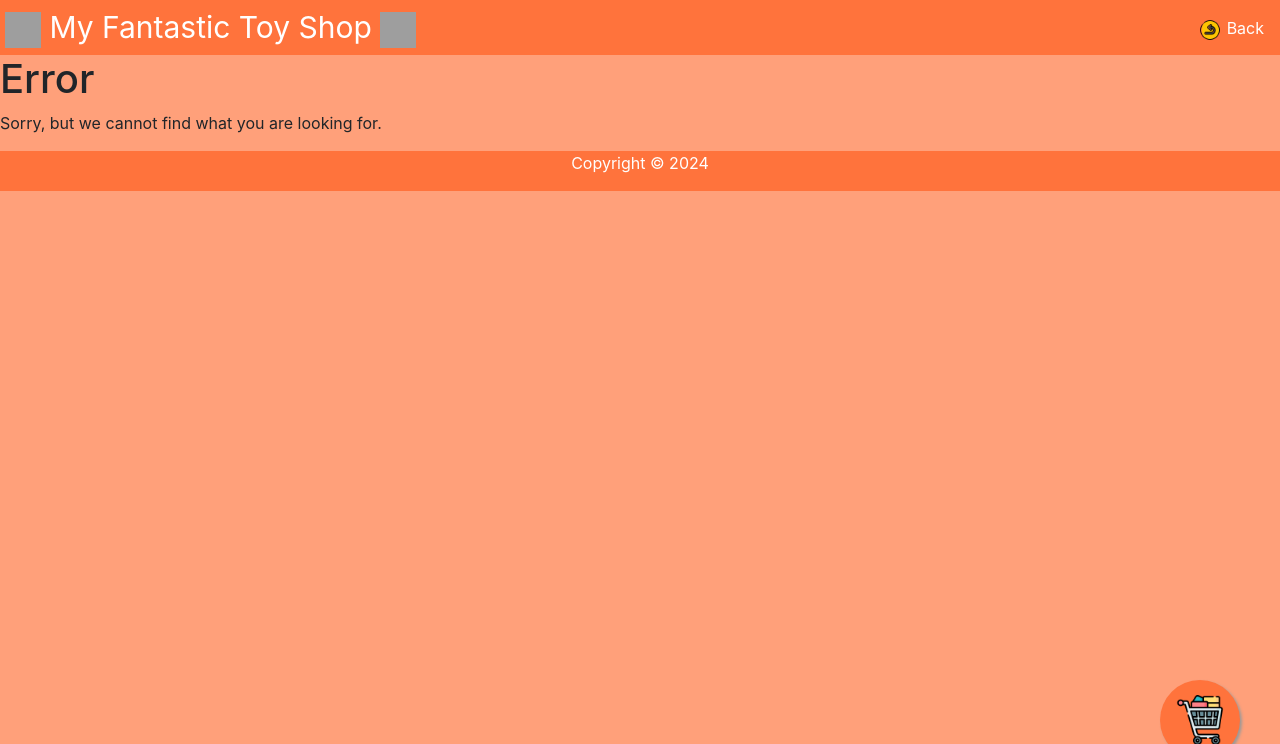
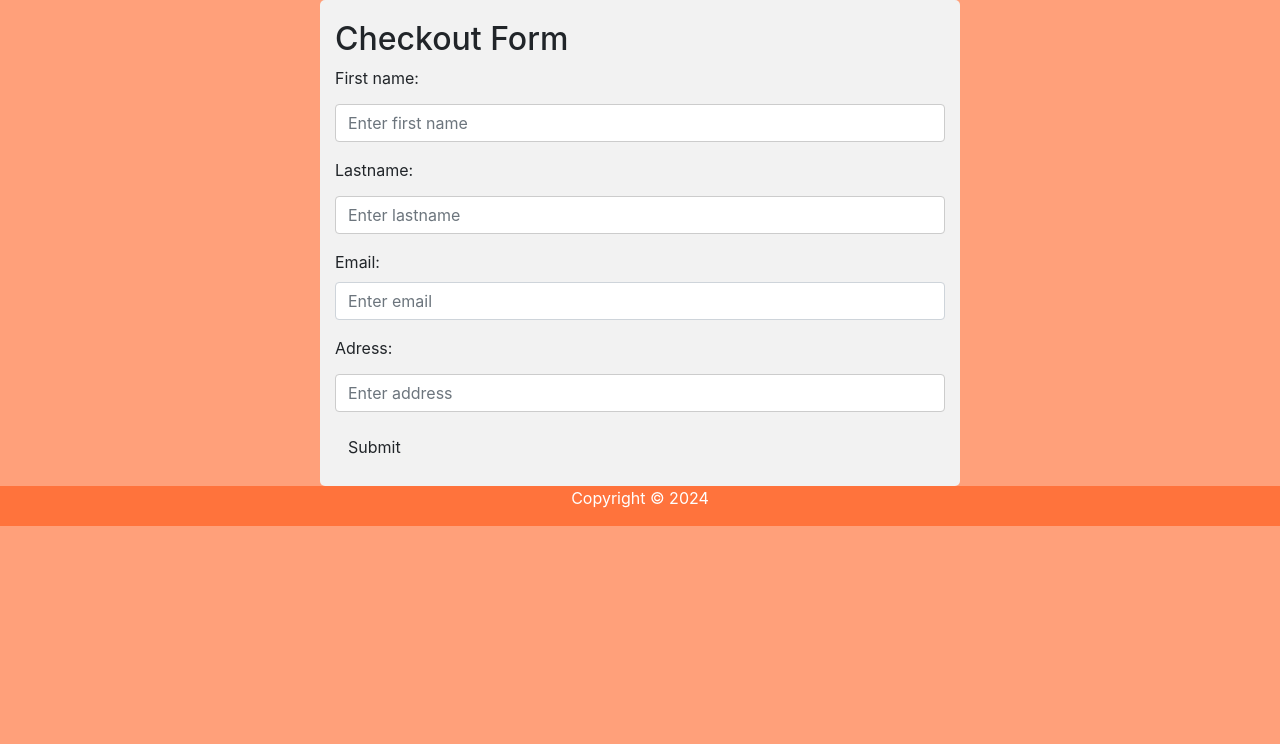
Before and after one commit to chenpig3100/MyFantasticToyShop, a Flask app: page /check in a window 1280 px wide. Shown: the top 744 px of the page. Run offline with Flask 3, Linux system fonts and the light colour scheme; some libraries are stand-ins or nearby versions; grey boxes are pictures that could not be loaded.

Commit message:
Code mapping
Finish code mapping.

```diff
--- /dev/null
+++ b/N11740388_Wu-Hsuan_Chen_IFN557_Assignment/MyFantasticToyShop/templates/Orderdetail.html
@@ -0,0 +1,59 @@
+<!-- All of the code is from Ian #Bryan -->
+<!DOCTYPE html>
+<html lang="en">
+<head>
+    <meta charset="utf-8" />
+    <meta name="description" content="My Fantastic Toy Shop" />
+    <title>My Fantastic Toy Shop</title>
+
+</head>
+<body style="background-color: lightsalmon;">
+
+        <div class="container col-md-6">
+          <h2>Checkout Form</h2>
+
+          <form action="{{url_for('main.checkout')}}", methods="POST">
+
+            <div class="form-group">
+              <label for="firstname">First name:</label>
+              <input type="text" class="form-control" id="firstname" placeholder="Enter first name" name="firstname">
+            </div>
+
+            <div class="form-group">
+              <label for="lastname">Lastname:</label>
+              <input type="text" class="form-control" id="lastname" placeholder="Enter lastname" name="lastname">
+            </div>
+
+            <div class="form-group">
+              <label for="email">Email:</label>
+              <input type="email" class="form-control" id="email" placeholder="Enter email" name="email">
+            </div>
+
+            <div class="form-group">
+              <label for="address">Adress:</label>
+              <input type="text" class="form-control" id="address" placeholder="Enter address" name="address">
+            </div>
+
+            <button type="submit" class="btn btn-default">Submit</button>
+
+          </form>
+        </div>
+
+    <!-- Footer of the website -->
+    <footer>
+        <div class="footer">
+            <p>Copyright &copy; 2024</p>
+        </div>
+    </footer>
+    <script src="https://cdn.jsdelivr.net/npm/jquery@3.5.1/dist/jquery.slim.min.js"
+    integrity="sha384-DfXdz2htPH0lsSSs5nCTpuj/zy4C+OGpamoFVy38MVBnE+IbbVYUew+OrCXaRkfj"
+    crossorigin="anonymous"></script>
+    <script src="https://cdn.jsdelivr.net/npm/bootstrap@4.6.2/dist/js/bootstrap.bundle.min.js"
+    integrity="sha384-Fy6S3B9q64WdZWQUiU+q4/2Lc9npb8tCaSX9FK7E8HnRr0Jz8D6OP9dO5Vg3Q9ct"
+    crossorigin="anonymous"></script>
+    <link rel="stylesheet" href="https://cdn.jsdelivr.net/npm/bootstrap@4.6.2/dist/css/bootstrap.min.css"
+    integrity="sha384-xOolHFLEh07PJGoPkLv1IbcEPTNtaed2xpHsD9ESMhqIYd0nLMwNLD69Npy4HI+N" crossorigin="anonymous">
+    <link rel="stylesheet" href="{{url_for('static', filename='style.css')}}">
+    <link rel="stylesheet" href="https://cdn.jsdelivr.net/npm/bootstrap@4.0.0/dist/css/bootstrap.min.css" integrity="sha384-Gn5384xqQ1aoWXA+058RXPxPg6fy4IWvTNh0E263XmFcJlSAwiGgFAW/dAiS6JXm" crossorigin="anonymous">
+</body>
+</html>
--- a/N11740388_Wu-Hsuan_Chen_IFN557_Assignment/MyFantasticToyShop/templates/base.html
+++ b/N11740388_Wu-Hsuan_Chen_IFN557_Assignment/MyFantasticToyShop/templates/base.html
@@ -33,9 +33,45 @@
                 <h1 style="color: black; position:absolute; top:10px; right: 55px; ">
                     Order Detail
                 </h1>
-                <div style=" margin-top: 15%;">
-                    <img src="{{url_for('static', filename='image/Icon/box.png')}}" alt="empty-box" style="height: 16px; width: 16px; display: inline;">
-                    <p style="display: inline;">None toy inside!</p>
+
+                <!-- ORder list #Bryan -->
+                <div class="container">
+                    <div class="row">
+                        <div style="border: color(black);" class="col">
+                            <p>Toy Name</p>
+                        </div>
+                        <div style="border: color(black);"class="col">
+                            <p>Toy Price</p>
+                        </div>
+                        <div style="border: color(black);"class="col">
+                            <p>Total Price</p>
+                        </div>
+                        <div style="border: color(black);"class="col-6">
+                            <p>Amount</p>
+                        </div>
+                    </div>
+
+                    <!-- For loop -->
+                    <div class="row">
+                        <div style="border: color(black);" class="col">
+                            </div>
+                        <div style="border: color(black);"class="col">
+                            </div>
+                        <div style="border: color(black);"class="col">
+                            </div>
+                        <div style="border: color(black);"class="col">
+                            <form action="">
+                                <button type="button">-</button>
+                            </form>
+                        </div>
+                        <div style="border: color(black);"class="col">
+                            </div>
+                        <div style="border: color(black);"class="col">
+                            <form action="">
+                                <button type="button">+</button>
+                            </form>
+                        </div>
+                    </div>
                 </div>
 
                 <a href="#" style=" position: absolute; top: 10px; right: 10px;">
--- a/N11740388_Wu-Hsuan_Chen_IFN557_Assignment/MyFantasticToyShop/views.py
+++ b/N11740388_Wu-Hsuan_Chen_IFN557_Assignment/MyFantasticToyShop/views.py
@@ -56,3 +56,109 @@ def submit():
         print(e)
 
     return redirect(url_for('main.index'))
+
+# checkout function #Bryan
+@bp.route('/checkout', methods=['POST','GET'])
+def checkout():
+    order_detail = Order_detail(order_id = request.values.get('order_id'),
+                                firstname = request.values.get('firstname'),
+                                lastname = request.values.get('lastname'),
+                                email = request.values.get('email'),
+                                address = request.values.get('address'))
+
+    try:
+        db.session.add(order_detail)
+        db.session.commit()
+        flash('Thanks for order')
+        return redirect(url_for('main.index'))
+
+    except:
+        flash('There was an issue completing your order')
+        return redirect(url_for('main.index'))
+
+# navigate to orderdetail page #Bryan
+@bp.route('/check')
+def check():
+    return render_template('Orderdetail.html')
+
+# Add toy function #Bryan
+# @bp.route('/add/<int:toyid>/')
+# def add(toyid):
+
+
+#     toy = Toy.query.get_or_404(toyid)
+#     #check order exist
+#     if 'order_id' in session:
+#         order_id = session['order_id']
+#         order = db.session.scalar(db.select(Order).where(Order.id==session['order_id']).first())
+#         #order_check = Order.query.where((Order.toy_id == toyid) & (Order.id == order.id))
+
+#         if order_check is None:
+#             o1 = Order()
+#             o1.id = order.id
+#             o1.toy_id = toyid
+#             o1.amount = 1
+#             o1.total_price = toy.price * o1.amount
+#             db.session.add(o1)
+#             session['order_id']=order.id
+#         else:
+#             order_check.amount += 1
+#             order_check.total_price = toy.price * order_check.amount
+#     else:
+
+#         o1 = Order()
+#         o1.toy_id = toyid
+#         o1.amount = 1
+#         o1.total_price = toy.price * o1.amount
+#         db.session.add(o1)
+#         session['order_id']=o1.id
+
+#     try:
+#         db.session.commit()
+#         flash('add toy complete')
+#     except Exception as e:
+#         print(e)
+
+#     return redirect(url_for('main.index'))
+
+
+#check toyid exist in order
+    # toy = Toy.query.filter(Toy.id == toyid).first()
+
+    # order_check = Order.query.where((Order.toy_id == toyid) & (Order.id == order.id))
+    # if order_check is None:
+    #     o1 = Order()
+    #     o1.toy_id = toyid
+    #     o1.amount = 1
+    #     o1.total_price = toy.price * o1.amount
+    #     db.session.add(o1)
+    #     session['order_id']=order.id
+    # else:
+    #     order_check.amount += 1
+    #     order_check.total_price = toy.price * order_check.amount
+
+    # try:
+    #     db.session.commit()
+    #     flash('add toy complete')
+    # except Exception as e:
+    #     print(e)
+
+# check have order.id exist or not #Bryan
+# def checkSession():
+#     if 'order_id' in session.keys():
+#         order = db.session.scalar(db.select(Order).where(Order.id==session['order_id']).first())
+
+#     else:
+#         order = None
+
+#     if order is None:
+#         # Order 在創建的時候要Order.id 與 Toy.id 一起給，兩個都是PK
+#         order = Order()
+#         try:
+#             db.session.add(order)
+#             db.session.commit()
+#             session['order_id']=order.id
+#         except Exception as e:
+#             print(e)
+
+#     return order
```
Also changed, not shown: N11740388_Wu-Hsuan_Chen_IFN557_Assignment/MyFantasticToyShop/models.py (+0 -17 lines), N11740388_Wu-Hsuan_Chen_IFN557_Assignment/MyFantasticToyShop/templates/Homepage.html (+6 -3 lines), N11740388_Wu-Hsuan_Chen_IFN557_Assignment/MyFantasticToyShop/templates/ProductDetailPage.html (+8 -6 lines).
